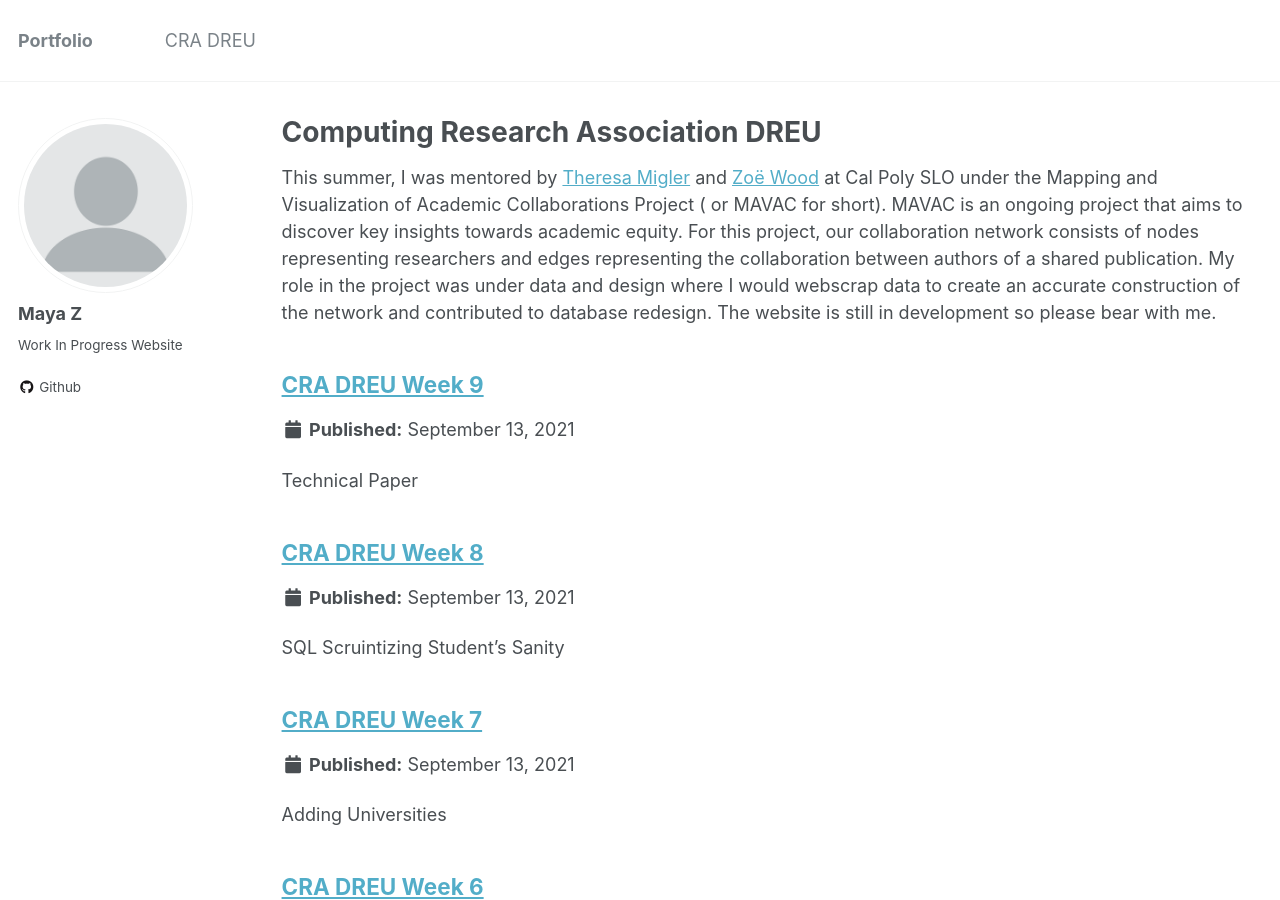
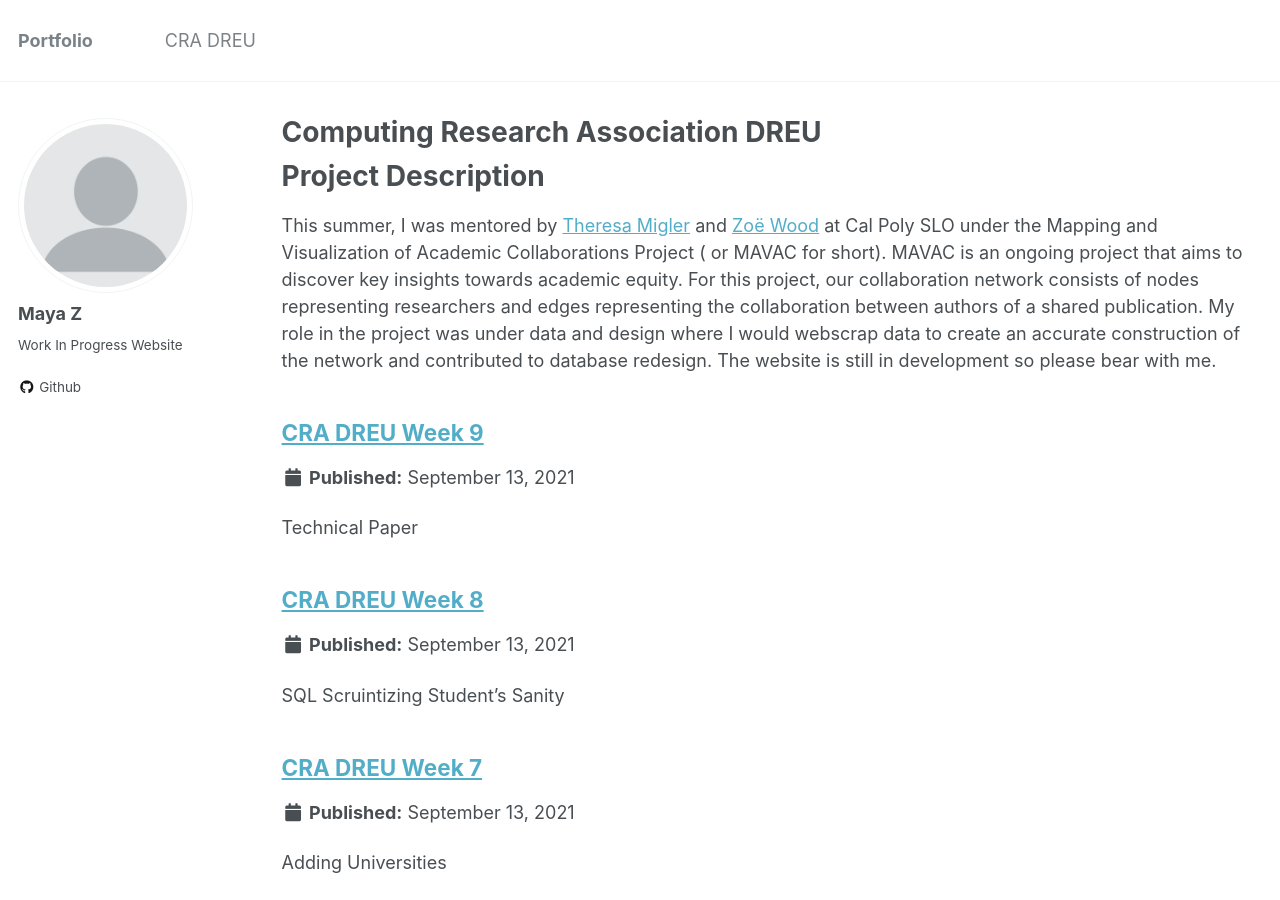
Before and after one commit to melonpocky/melonpocky.github.io, a Jekyll site: the page built from _pages/cradreu.html, in a window 1280 px wide and 900 px high. Built offline with Jekyll 4.4.1, drawn with Linux system fonts in a browser that asks for light colours.

Commit message:
Adding Titles and Headers

```diff
--- a/_pages/cradreu.html
+++ b/_pages/cradreu.html
@@ -4,6 +4,7 @@ title: "Computing Research Association DREU"
 permalink: /cradreu/
 author_profile: true
 ---
+<h1>Project Description</h1>
 <p>
 This summer, I was mentored by
 <a href="https://theresamigler.com/">Theresa Migler</a> and <a href="http://users.csc.calpoly.edu/~zwood/">Zoë Wood</a> at Cal Poly SLO under the Mapping and Visualization of Academic Collaborations Project ( or MAVAC for short).
@@ -15,7 +16,6 @@ My role in the project was under data and design where I would webscrap data to
 The website is still in development so please bear with me.
 </p>
 
-
 {% include base_path %}
 
 {% for post in site.cradreu reversed %}
```
